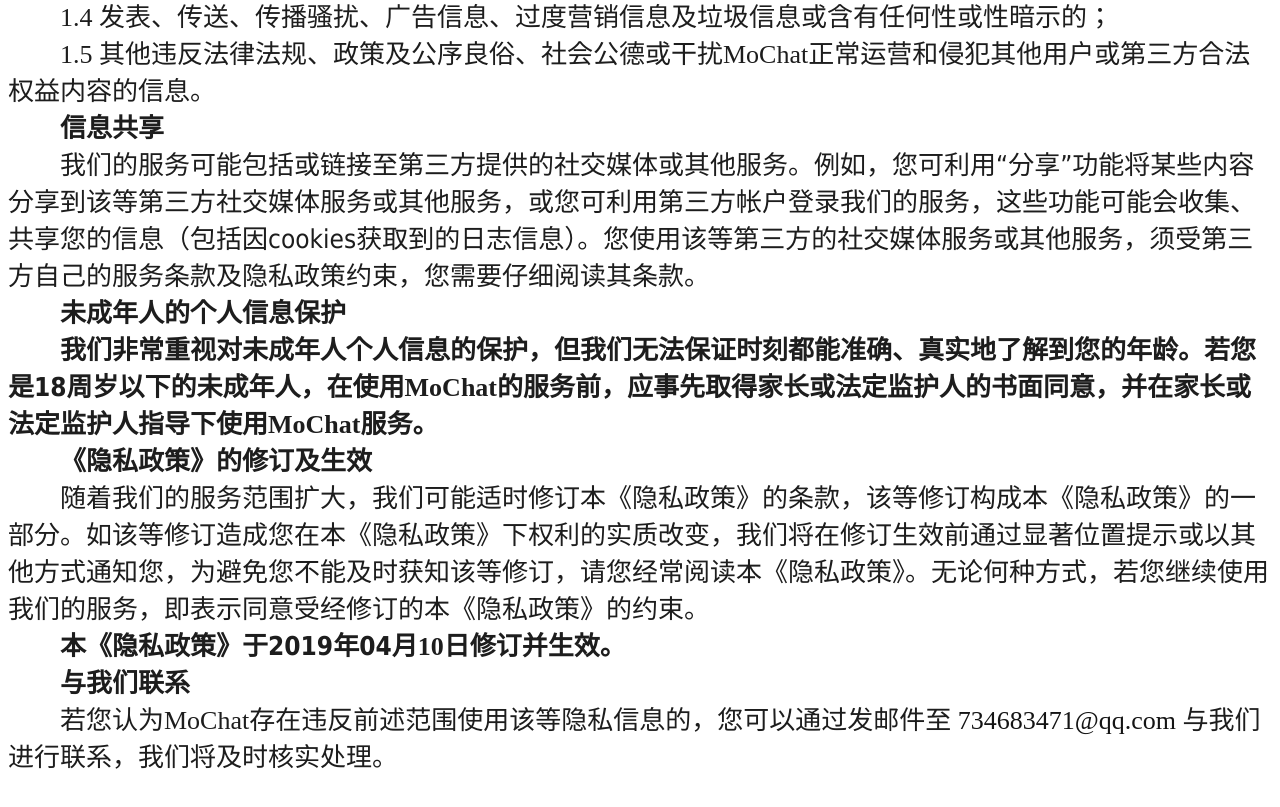
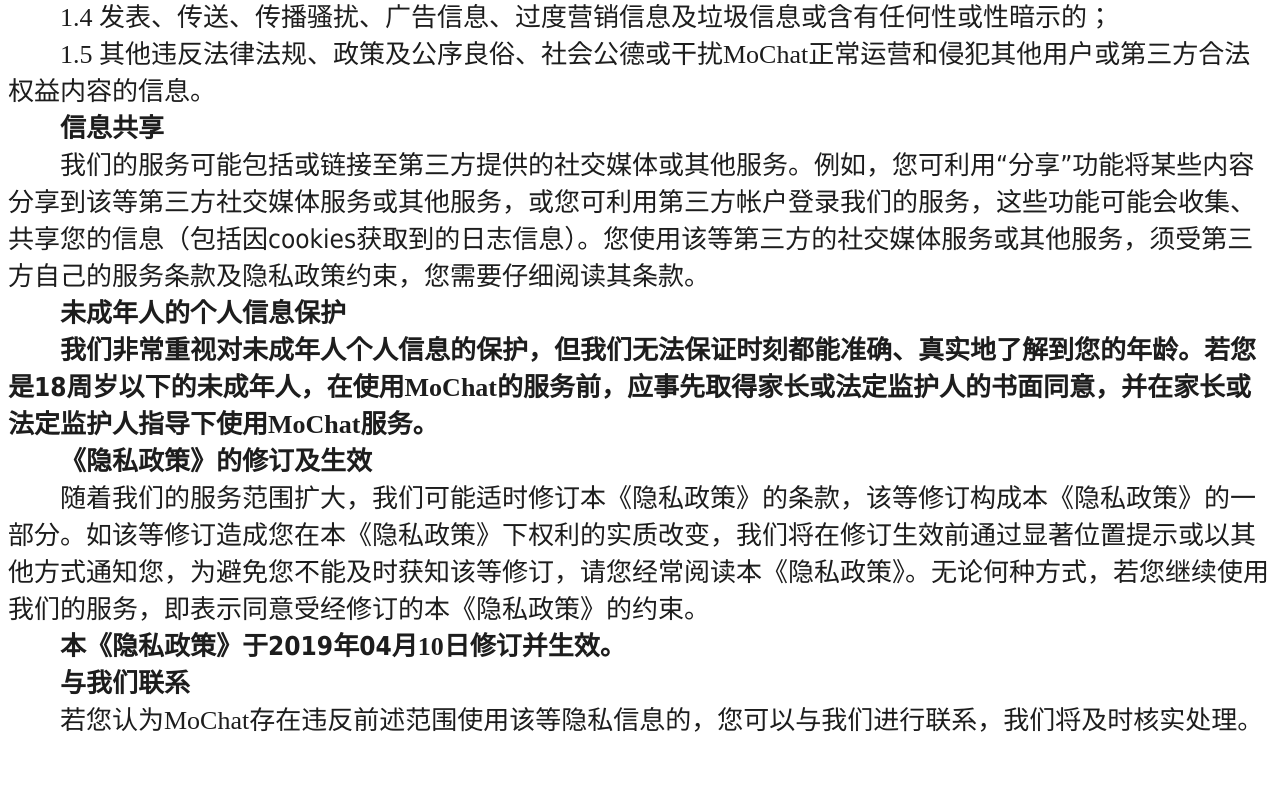
Before and after one commit to wq0725/duoduo.statement.io, a plain HTML site: page index.html in a window 1280 px wide. Shown: the part 4424-5231 px from the top of the page. After the commit the page ends 5198 px from the top, so only its background shows below. Drawn offline with Linux system fonts and the light colour scheme.

Commit message:
Update index.html

```diff
--- a/index.html
+++ b/index.html
@@ -96,7 +96,7 @@
 <p class="p3"><span class="s3">随着我们的服务范围扩大，我们可能适时修订本《隐私政策》的条款，该等修订构成本《隐私政策》的一部分。如该等修订造成您在本《隐私政策》下权利的实质改变，我们将在修订生效前通过显著位置提示或以其他方式通知您，为避免您不能及时获知该等修订，请您经常阅读本《隐私政策》。无论何种方式，若您继续使用我们的服务，即表示同意受经修订的本《隐私政策》的约束。</span></p>
 <p class="p3"><span class="s3"><b>本《隐私政策》于</b></span><span class="s4"><b>2019</b></span><span class="s3"><b>年</b></span><span class="s4"><b>04</b></span><span class="s3"><b>月10日修订并生效。</b></span></p>
 <p class="p2"><span class="s2"><b>与我们联系</b></span></p>
-<p class="p3"><span class="s3">若您认为MoChat存在违反前述范围使用该等隐私信息的，您可以通过发邮件至 </span><span class="s5">734683471@qq.com</span><span class="s3"> 与我们进行联系，我们将及时核实处理。</span></p>
+<p class="p3"><span class="s3">若您认为MoChat存在违反前述范围使用该等隐私信息的，您可以与我们进行联系，我们将及时核实处理。</span></p>
 <p class="p6"><span class="s3"><br>
 </span></p>
 </body>
```
